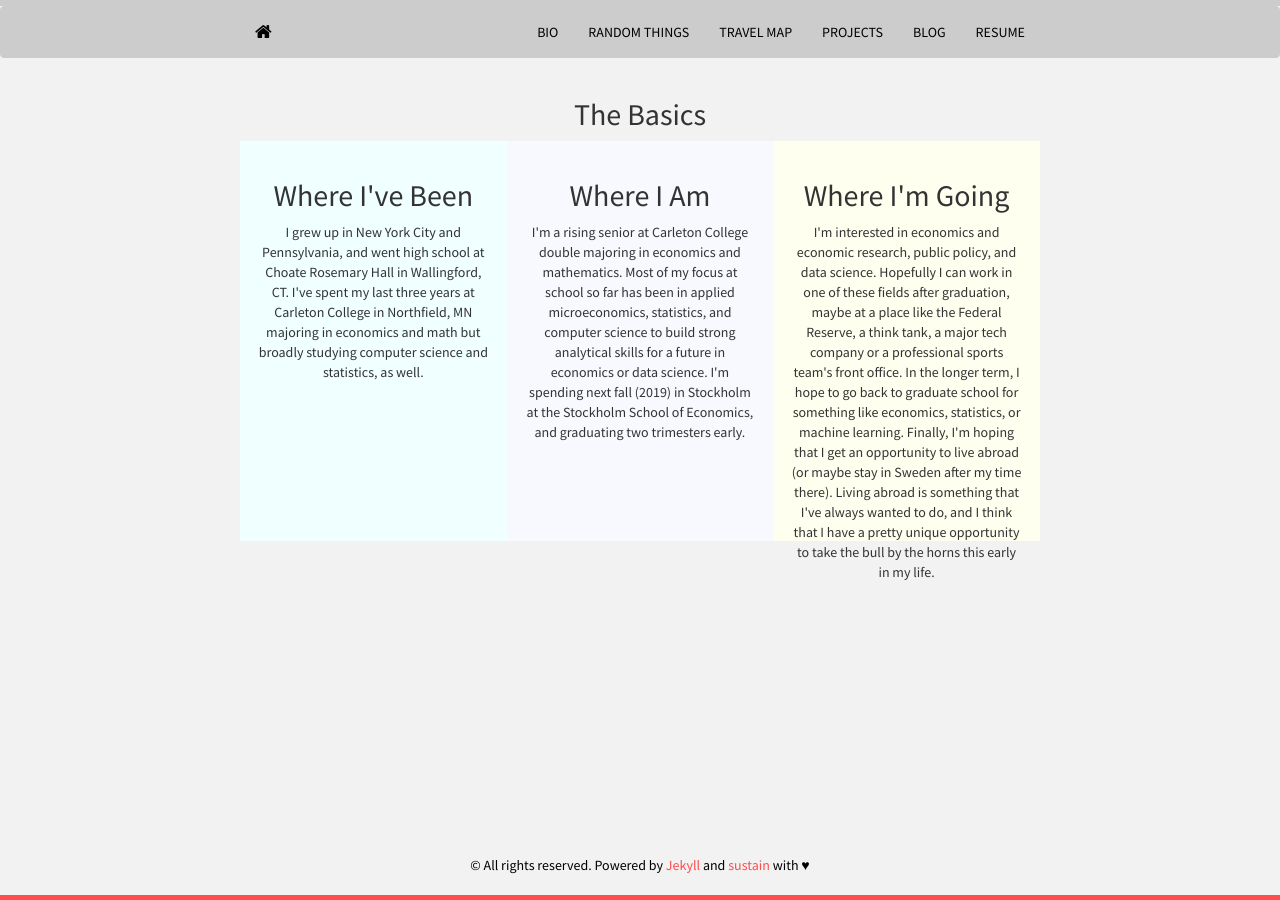
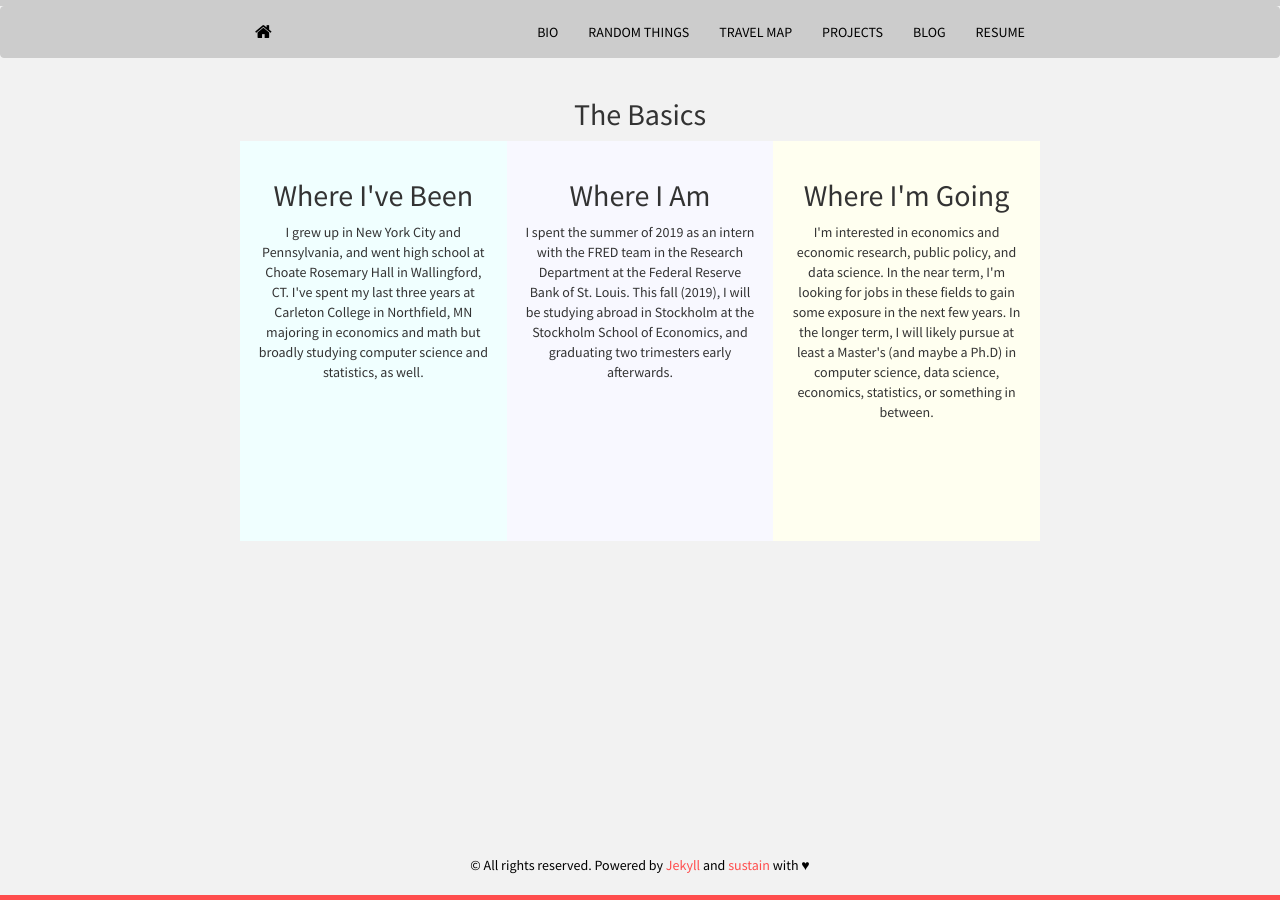
Before and after one commit to mrkaye97/mrkaye97.github.io, a Jekyll site: the page built from bio.html, in a window 1280 px wide. Built offline with Jekyll 4.4.1, drawn with Linux system fonts in a browser that asks for light colours; nearby versions of some CDN libraries.

Commit message:
Update bio.html

```diff
--- a/bio.html
+++ b/bio.html
@@ -48,7 +48,6 @@ Title: Bio
 
 <div class="container">
 	<h2>The Basics</h2>
-
 	<div class="row">
 		<div class="column" style="background-color:Azure;">
 	    <h2>Where I've Been</h2>
@@ -56,11 +55,11 @@ Title: Bio
 	  </div>
 	  <div class="column" style="background-color:GhostWhite;">
 	    <h2>Where I Am</h2>
-	    <p>I'm a rising senior at Carleton College double majoring in economics and mathematics. Most of my focus at school so far has been in applied microeconomics, statistics, and computer science to build strong analytical skills for a future in economics or data science. I'm spending next fall (2019) in Stockholm at the Stockholm School of Economics, and graduating two trimesters early.</p>
+	    <p>I spent the summer of 2019 as an intern with the FRED team in the Research Department at the Federal Reserve Bank of St. Louis. This fall (2019), I will be studying abroad in Stockholm at the Stockholm School of Economics, and graduating two trimesters early afterwards.</p>
 	  </div>
 	  <div class="column" style="background-color:Ivory;">
 	    <h2>Where I'm Going</h2>
-	    <p>I'm interested in economics and economic research, public policy, and data science. Hopefully I can work in one of these fields after graduation, maybe at a place like the Federal Reserve, a think tank, a major tech company or a professional sports team's front office. In the longer term, I hope to go back to graduate school for something like economics, statistics, or machine learning. Finally, I'm hoping that I get an opportunity to live abroad (or maybe stay in Sweden after my time there). Living abroad is something that I've always wanted to do, and I think that I have a pretty unique opportunity to take the bull by the horns this early in my life.</p>
+	    <p>I'm interested in economics and economic research, public policy, and data science. In the near term, I'm looking for jobs in these fields to gain some exposure in the next few years. In the longer term, I will likely pursue at least a Master's (and maybe a Ph.D) in computer science, data science, economics, statistics, or something in between.</p>
 	  </div>
 	</div>
 </div>
```
